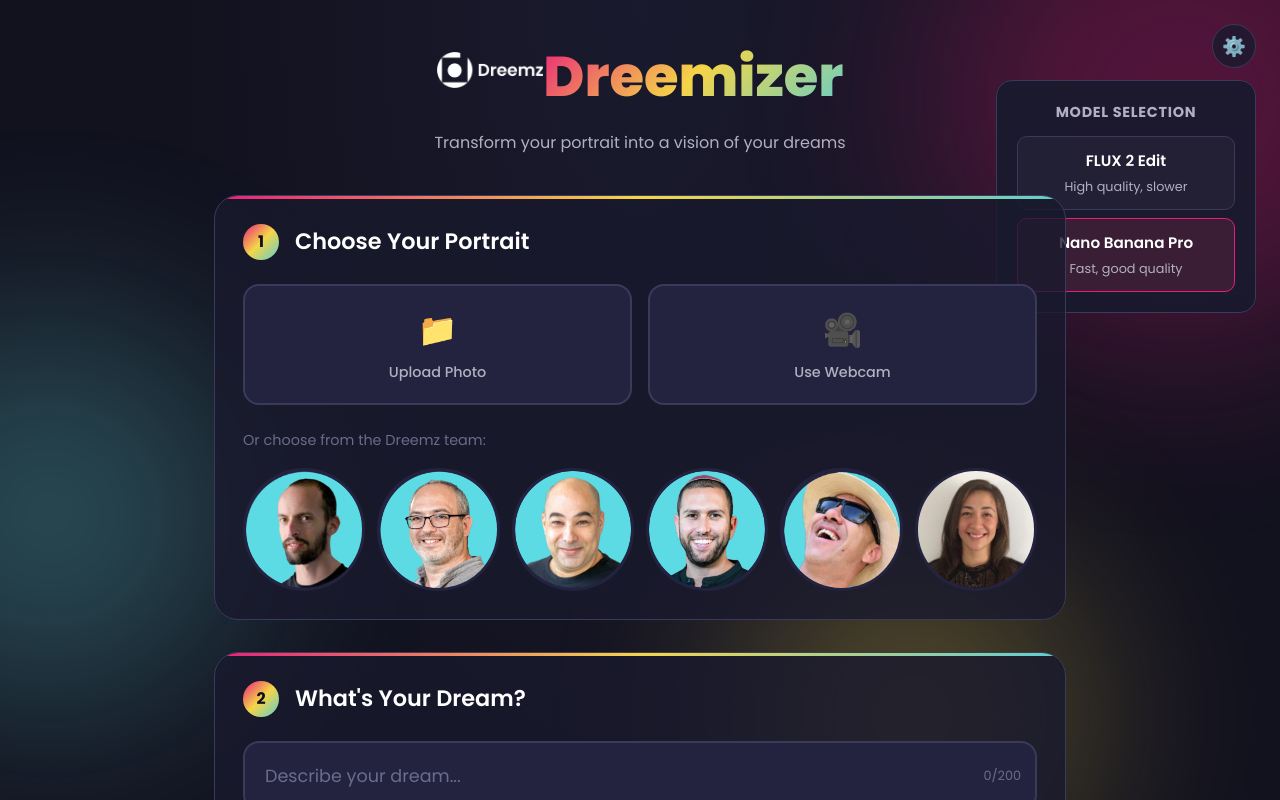
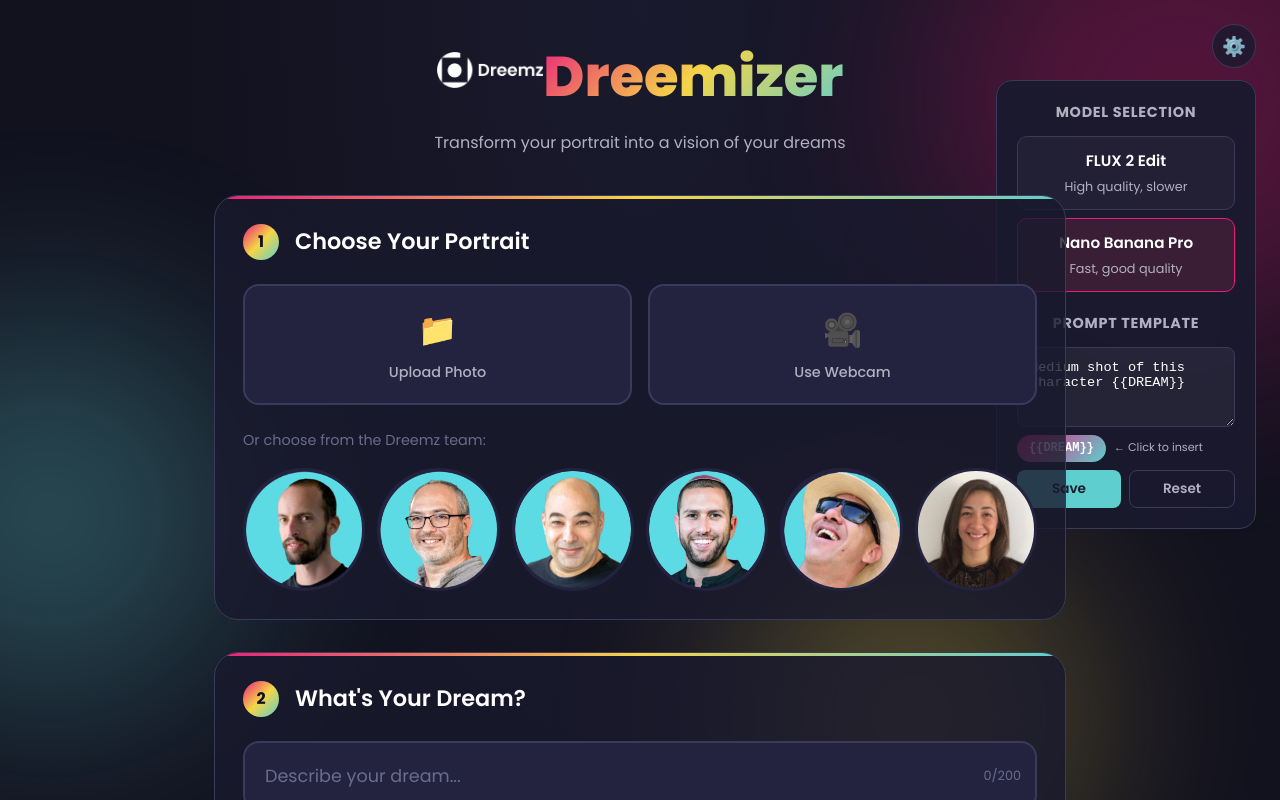
Before and after one commit to aviz85/dreemz-dreamer-avatar, a React (Vite) app: page / in a window 1280 px wide. Both pictures are taken after a click on the button "⚙️". Shown: the top 800 px of the page. Built offline with nearby package versions, Linux system fonts and the light colour scheme.

Commit message:
Add prompt template editor in settings with {{DREAM}} placeholder chip

```diff
--- a/src/App.css
+++ b/src/App.css
@@ -185,6 +185,120 @@
   font-size: 0.8rem;
   color: var(--text-secondary);
   margin-top: 0.2rem;
+}
+
+/* Prompt Editor */
+.settings-panel h3 {
+  margin-top: 1.25rem;
+}
+
+.settings-panel h3:first-child {
+  margin-top: 0;
+}
+
+.prompt-editor {
+  display: flex;
+  flex-direction: column;
+  gap: 0.5rem;
+}
+
+.prompt-textarea {
+  width: 100%;
+  padding: 0.75rem;
+  background: rgba(255, 255, 255, 0.05);
+  border: 1px solid var(--border-color);
+  border-radius: 8px;
+  color: var(--text-primary);
+  font-family: 'JetBrains Mono', monospace;
+  font-size: 0.85rem;
+  resize: vertical;
+  min-height: 80px;
+}
+
+.prompt-textarea:focus {
+  outline: none;
+  border-color: var(--dreemz-cyan);
+}
+
+.prompt-chips {
+  display: flex;
+  align-items: center;
+  gap: 0.5rem;
+}
+
+.prompt-chip {
+  padding: 0.4rem 0.75rem;
+  background: linear-gradient(135deg, var(--dreemz-pink), var(--dreemz-cyan));
+  border: none;
+  border-radius: 20px;
+  color: white;
+  font-family: 'JetBrains Mono', monospace;
+  font-size: 0.75rem;
+  font-weight: 600;
+  cursor: pointer;
+  transition: all 0.2s ease;
+}
+
+.prompt-chip:hover {
+  transform: scale(1.05);
+  box-shadow: 0 2px 10px rgba(233, 69, 96, 0.4);
+}
+
+.prompt-chip-hint {
+  font-size: 0.7rem;
+  color: var(--text-secondary);
+}
+
+.prompt-error {
+  color: #ff6b6b;
+  font-size: 0.8rem;
+  padding: 0.5rem;
+  background: rgba(255, 107, 107, 0.1);
+  border-radius: 6px;
+  border: 1px solid rgba(255, 107, 107, 0.3);
+}
+
+.prompt-actions {
+  display: flex;
+  gap: 0.5rem;
+}
+
+.prompt-save-btn,
+.prompt-reset-btn {
+  flex: 1;
+  padding: 0.5rem 1rem;
+  border-radius: 8px;
+  font-size: 0.85rem;
+  font-weight: 600;
+  cursor: pointer;
+  transition: all 0.2s ease;
+}
+
+.prompt-save-btn {
+  background: var(--dreemz-cyan);
+  border: none;
+  color: #1a1a2e;
+}
+
+.prompt-save-btn:hover {
+  background: #00b8d9;
+}
+
+.prompt-reset-btn {
+  background: transparent;
+  border: 1px solid var(--border-color);
+  color: var(--text-secondary);
+}
+
+.prompt-reset-btn:hover {
+  border-color: var(--text-secondary);
+  color: var(--text-primary);
+}
+
+.prompt-unsaved {
+  font-size: 0.75rem;
+  color: var(--dreemz-yellow);
+  text-align: center;
 }
 
 /* Main Content */
--- a/src/App.tsx
+++ b/src/App.tsx
@@ -48,6 +48,9 @@
   "Unlocking infinite possibilities...",
 ]
 
+const DREAM_PLACEHOLDER = '{{DREAM}}'
+const DEFAULT_PROMPT_TEMPLATE = `Medium shot of this character ${DREAM_PLACEHOLDER}`
+
 function App() {
   const [imageSource, setImageSource] = useState<ImageSource>(null)
   const [selectedImage, setSelectedImage] = useState<string | null>(null)
@@ -59,8 +62,12 @@
   const [magicPhrase, setMagicPhrase] = useState(MAGIC_PHRASES[0])
   const [selectedModel, setSelectedModel] = useState<ModelType>('nano-banana-pro')
   const [showSettings, setShowSettings] = useState(false)
+  const [promptTemplate, setPromptTemplate] = useState(DEFAULT_PROMPT_TEMPLATE)
+  const [editingPrompt, setEditingPrompt] = useState(DEFAULT_PROMPT_TEMPLATE)
+  const [promptError, setPromptError] = useState<string | null>(null)
 
   const fileInputRef = useRef<HTMLInputElement>(null)
+  const promptInputRef = useRef<HTMLTextAreaElement>(null)
   const videoRef = useRef<HTMLVideoElement>(null)
   const canvasRef = useRef<HTMLCanvasElement>(null)
   const streamRef = useRef<MediaStream | null>(null)
@@ -173,6 +180,37 @@
     setDream(dreamText)
   }
 
+  const insertDreamPlaceholder = () => {
+    if (promptInputRef.current) {
+      const textarea = promptInputRef.current
+      const start = textarea.selectionStart
+      const end = textarea.selectionEnd
+      const newValue = editingPrompt.substring(0, start) + DREAM_PLACEHOLDER + editingPrompt.substring(end)
+      setEditingPrompt(newValue)
+      setPromptError(null)
+      // Set cursor position after the inserted placeholder
+      setTimeout(() => {
+        textarea.focus()
+        textarea.setSelectionRange(start + DREAM_PLACEHOLDER.length, start + DREAM_PLACEHOLDER.length)
+      }, 0)
+    }
+  }
+
+  const savePromptTemplate = () => {
+    if (!editingPrompt.includes(DREAM_PLACEHOLDER)) {
+      setPromptError(`Prompt must include the ${DREAM_PLACEHOLDER} placeholder`)
+      return
+    }
+    setPromptTemplate(editingPrompt)
+    setPromptError(null)
+  }
+
+  const resetPromptTemplate = () => {
+    setEditingPrompt(DEFAULT_PROMPT_TEMPLATE)
+    setPromptTemplate(DEFAULT_PROMPT_TEMPLATE)
+    setPromptError(null)
+  }
+
   const startMagicPhrases = () => {
     let index = 0
     phraseIntervalRef.current = window.setInterval(() => {
@@ -206,6 +244,7 @@
           image: selectedImage,
           dream: dream.trim(),
           model: selectedModel,
+          promptTemplate: promptTemplate,
         }),
       })
 
@@ -272,6 +311,51 @@
                   <span className="model-desc">{model.description}</span>
                 </label>
               ))}
+            </div>
+
+            <h3>Prompt Template</h3>
+            <div className="prompt-editor">
+              <textarea
+                ref={promptInputRef}
+                value={editingPrompt}
+                onChange={(e) => {
+                  setEditingPrompt(e.target.value)
+                  setPromptError(null)
+                }}
+                className="prompt-textarea"
+                rows={3}
+                placeholder="Enter your prompt template..."
+              />
+              <div className="prompt-chips">
+                <button
+                  className="prompt-chip"
+                  onClick={insertDreamPlaceholder}
+                  title="Click to insert dream placeholder"
+                >
+                  {DREAM_PLACEHOLDER}
+                </button>
+                <span className="prompt-chip-hint">← Click to insert</span>
+              </div>
+              {promptError && (
+                <div className="prompt-error">{promptError}</div>
+              )}
+              <div className="prompt-actions">
+                <button
+                  className="prompt-save-btn"
+                  onClick={savePromptTemplate}
+                >
+                  Save
+                </button>
+                <button
+                  className="prompt-reset-btn"
+                  onClick={resetPromptTemplate}
+                >
+                  Reset
+                </button>
+              </div>
+              {promptTemplate !== editingPrompt && (
+                <div className="prompt-unsaved">Unsaved changes</div>
+              )}
             </div>
           </div>
         )}
```
Also changed, not shown: api/generate.ts (+9 -4 lines), server.js (+8 -4 lines).
